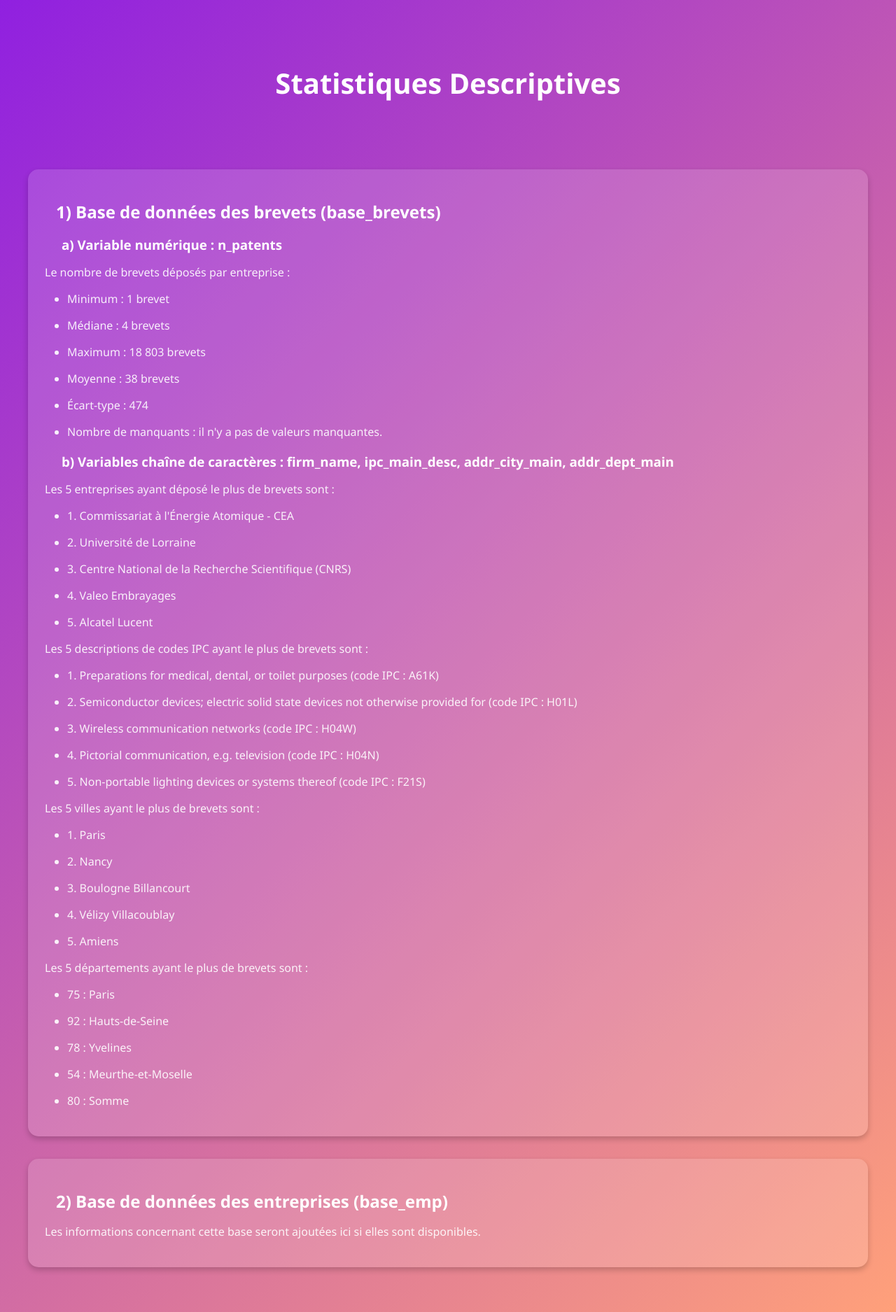
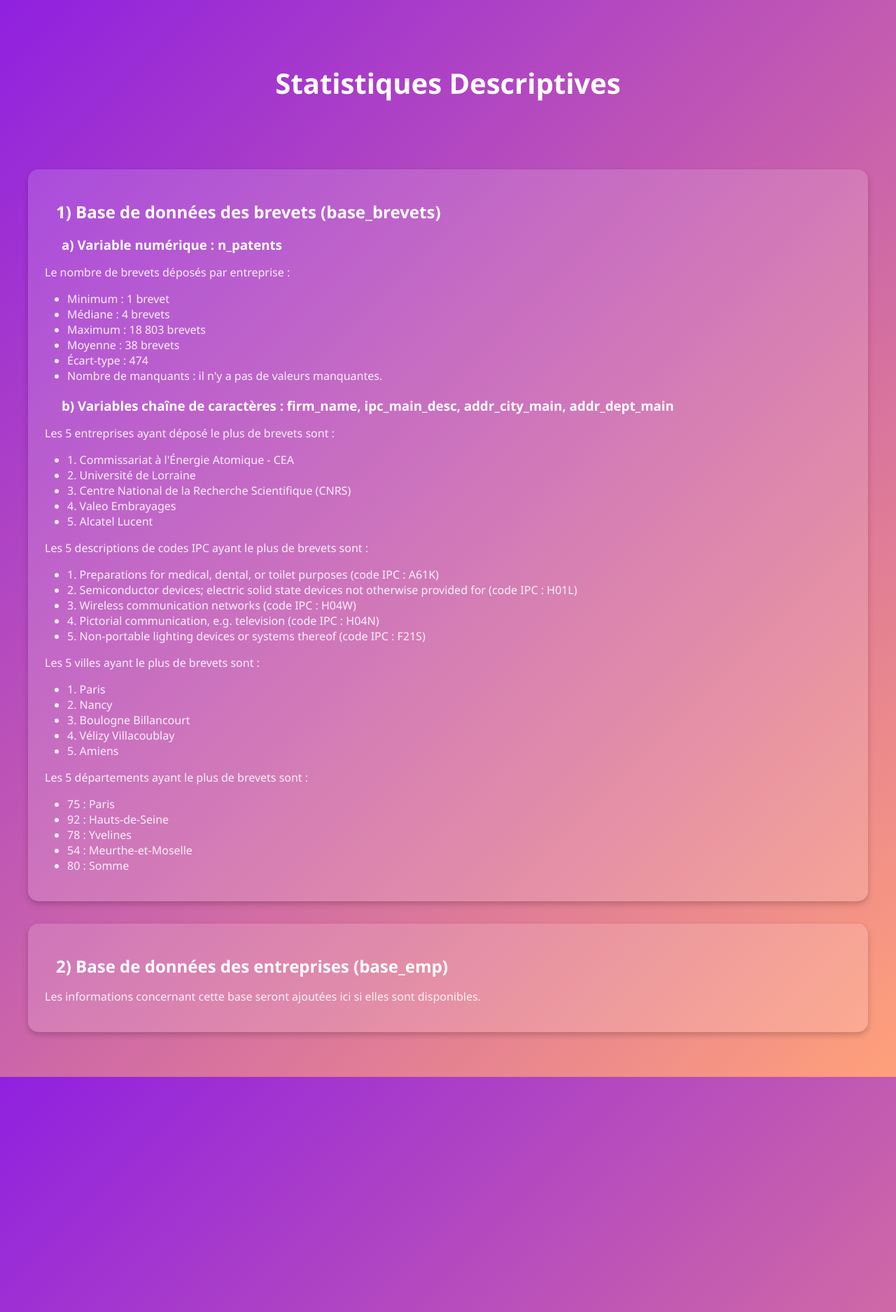
Before and after one commit to SebastienH422/ProjetR.smams, a Jekyll site: the page statistiques.html, which Jekyll copies as it is, in a window 1280 px wide. Shown: the whole page at 70% size. Built offline with Jekyll 4.4.1, drawn with Linux system fonts in a browser that asks for light colours.

Commit message:
Update statistiques.html

```diff
--- a/statistiques.html
+++ b/statistiques.html
@@ -60,7 +60,6 @@
 
         p, li {
             color: rgba(255, 255, 255, 0.9);
-            margin-bottom: 1rem; /* Plus d'espace entre les paragraphes */
         }
 
         ul {
```
